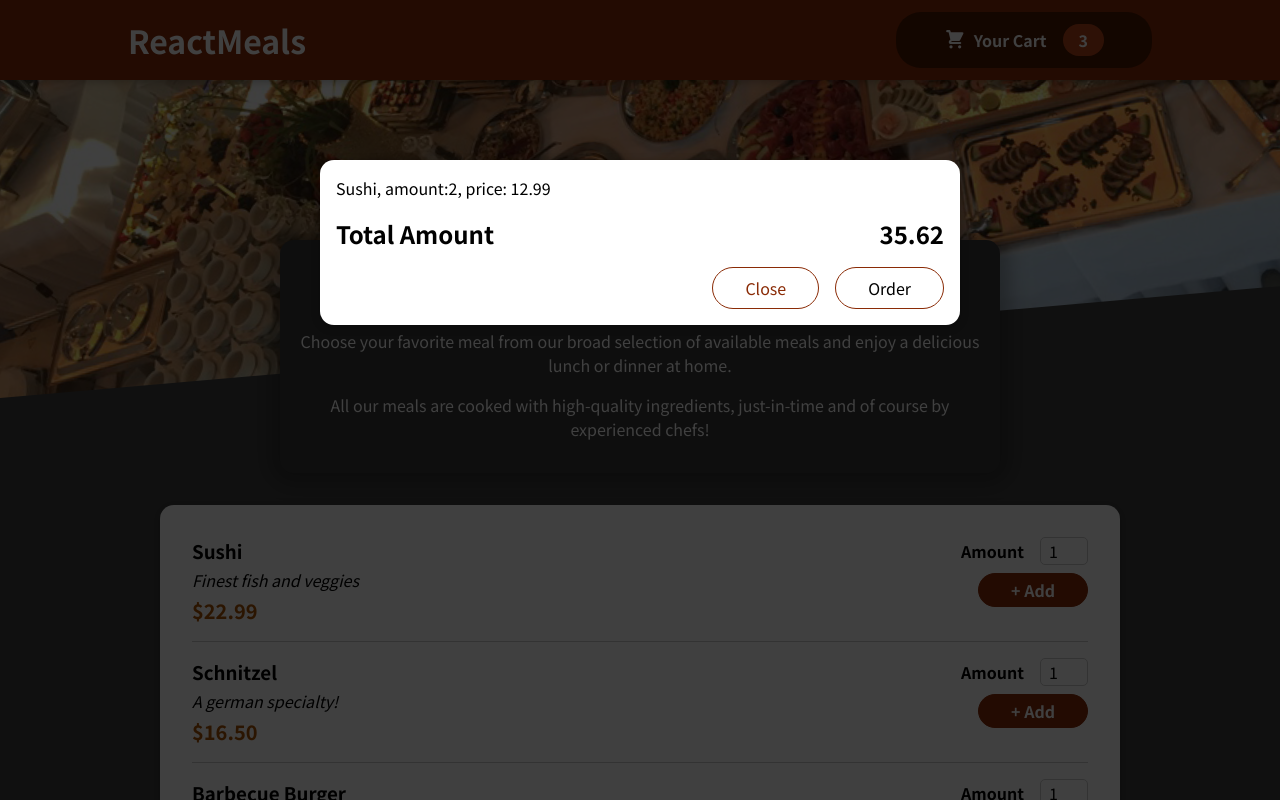
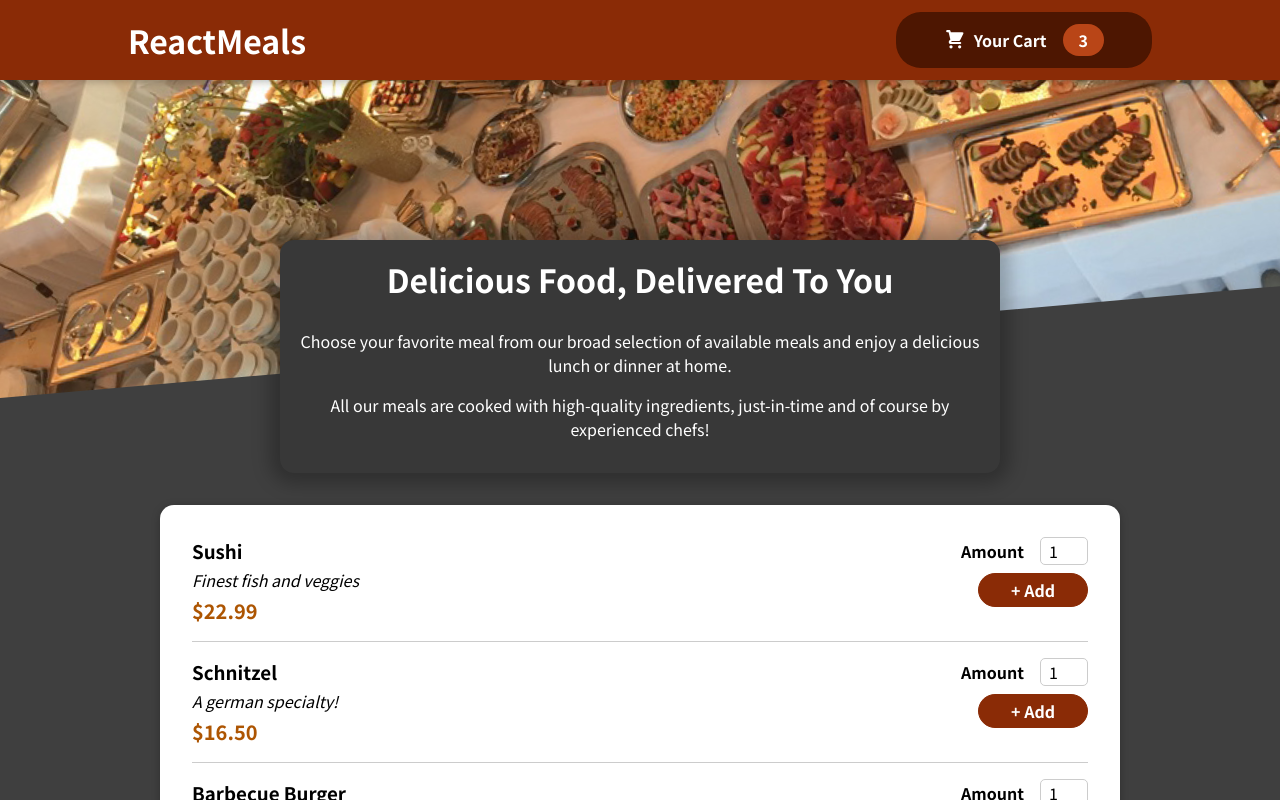
Before and after one commit to OhadSeg/Food-Order-App, a React (Create React App) app: page / in a window 1280 px wide. Shown: the top 800 px of the page. Built offline with nearby package versions, Linux system fonts and the light colour scheme.

Commit message:
Add state for the Cart component modal open and close using state throught the app

```diff
--- a/src/App.js
+++ b/src/App.js
@@ -1,17 +1,27 @@
-import React from "react";
+import {Fragment, useState} from "react";
 import Header from "./Components/Layout/Header";
 import Meals from "./Components/Meals/Meals";
 import Cart from "../src/Components/Cart/Cart"
 
 function App() {
+  const [CartIsShown,SetCartIsShown]=useState(false);
+
+  const showCartHandler = () => {
+    SetCartIsShown(true);
+  }
+
+  const hideCartHandler = () => {
+    SetCartIsShown(false);
+  }
+
   return (
-   <React.Fragment>
-    <Cart/>
-    <Header/>
+   <Fragment>
+    {CartIsShown && <Cart onCloseCart={hideCartHandler} />}
+    <Header onShowCart={showCartHandler}/>
     <main>
-      <Meals/>
+      <Meals />
     </main>
-   </React.Fragment>
+   </Fragment>
   );
 }
 
--- a/src/Components/Cart/Cart.js
+++ b/src/Components/Cart/Cart.js
@@ -11,14 +11,14 @@
   );
 
   return (
-    <Modal>
+    <Modal onCloseCart={props.onCloseCart}>
       {cartITems}
       <div className={classes.total}>
         <span>Total Amount</span>
         <span>35.62 </span>
       </div>
       <div className={classes.actions}>
-        <button className={classes['button--alt']}>Close </button>
+        <button className={classes['button--alt']} onClick={props.onCloseCart} >Close </button>
         <button className={classes.order}>Order</button>
         </div>
     </Modal>
--- a/src/Components/Layout/Header.js
+++ b/src/Components/Layout/Header.js
@@ -7,7 +7,7 @@
     <React.Fragment>
         <header className={classes.header}>
             <h1> ReactMeals </h1>
-            <HeaderCartButton/>
+            <HeaderCartButton onShowCart={props.onShowCart} />
         </header>
         <div className={classes['main-image']}>
         <img src={mealsImg} alt='A table full of food' />
--- a/src/Components/Layout/HeaderCartButton.js
+++ b/src/Components/Layout/HeaderCartButton.js
@@ -3,7 +3,7 @@
 
 const HeaderCartButton = (props) => {
     return(
-        <button className={classes.button}>
+        <button className={classes.button} onClick={props.onShowCart}>
             <span className={classes.icon}>
                 <CartIcon/>
             </span>
--- a/src/Components/UI/Modal/Modal.js
+++ b/src/Components/UI/Modal/Modal.js
@@ -3,7 +3,7 @@
 import classes from "./Modal.module.css";
 
 const Backdrop = (props) => {
-  return <div className={classes.backdrop} />;
+  return <div className={classes.backdrop} onClick={props.onCloseCart} />;
 };
 
 const ModalOverlay = (props) => {
@@ -21,7 +21,7 @@
 
         <Fragment>
         {ReactDOM.createPortal(
-           <Backdrop />,
+           <Backdrop onCloseCart={props.onCloseCart} />,
            portalElement
          )}
          {ReactDOM.createPortal(
```
